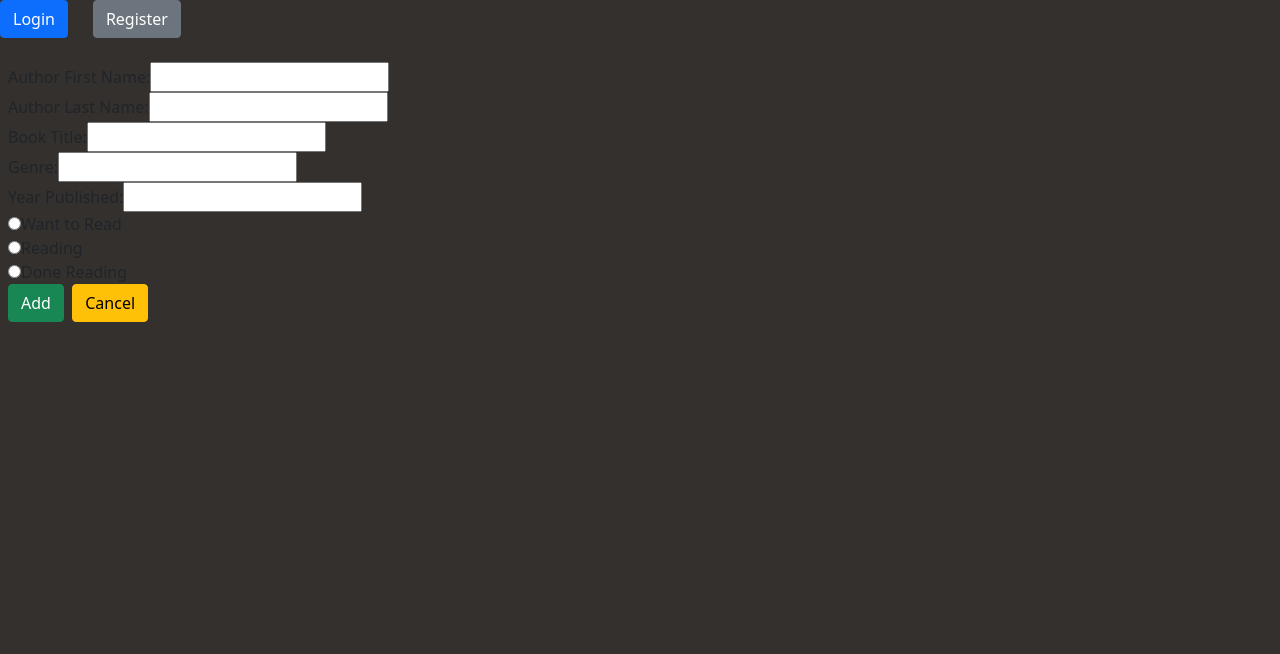
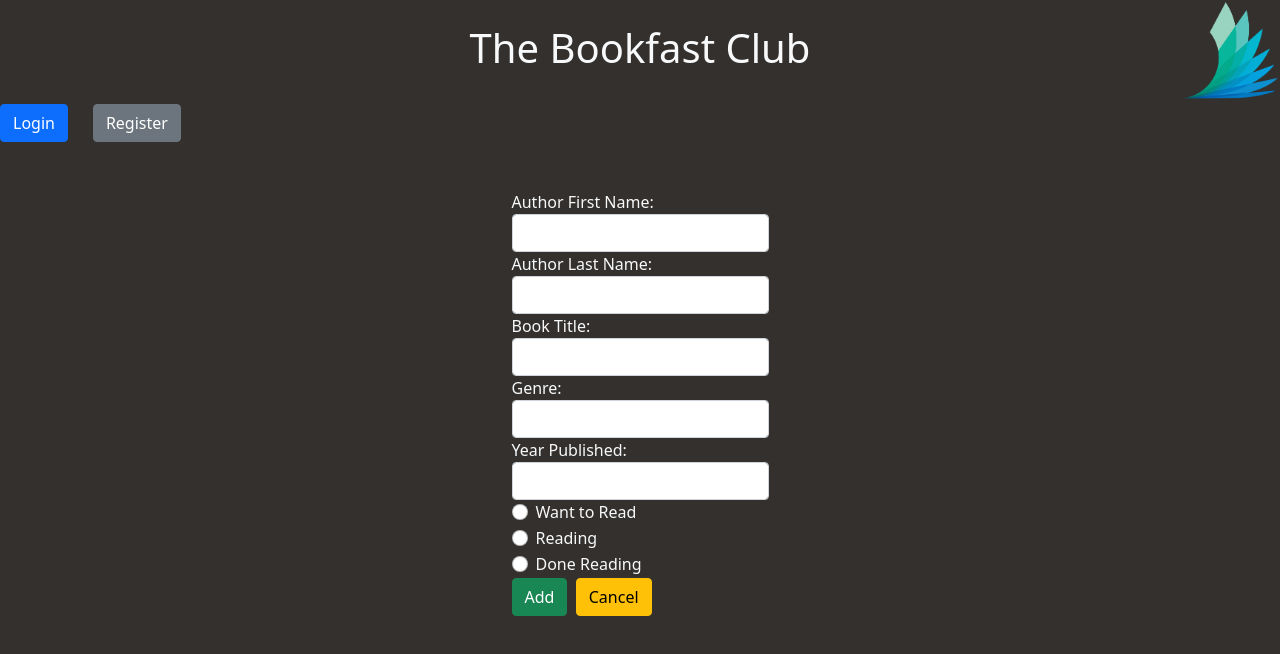
Before and after one commit to EdwardV-dev/BookClubProject, a React (Create React App) app in the folder src/client(react)/bookclub-frontend/: page /add in a window 1280 px wide. Shown: the top 654 px of the page. Built offline with nearby package versions, Linux system fonts and the light colour scheme.

Commit message:
Updated visuals and organization of the front-end.

```diff
--- a/src/client(react)/bookclub-frontend/src/App.js
+++ b/src/client(react)/bookclub-frontend/src/App.js
@@ -13,17 +13,28 @@ import AddBook from './components/AddBook';
 import AuthContext from "./context/AuthContext";
 import {useState, useEffect, useHistory} from "react";
 import DeleteUserBook from './components/DeleteUserBook';
+import 'bootstrap/dist/css/bootstrap.min.css';
+import logo from "./logo.png"
 
 function App() {
   const [userStatus, setUserStatus] = useState();
 
     return (
       <Router>
-<AuthContext.Provider value={[userStatus, setUserStatus]}>
+        <AuthContext.Provider value={[userStatus, setUserStatus]}>
+          <br></br>
+          <h1 className="text-light"style={{display: 'flex', justifyContent: 'center'}}>The Bookfast Club </h1>
 
+        <br></br>
         <NavBar
         role={userStatus?.user.authorities}
         />
+        <br></br>
+
+        <div
+        className="position-absolute top-0 end-0" >
+            <img src={logo} alt="Logo" width="100"/>
+        </div>
 
         <Switch>
           <Route path="/books">
@@ -69,6 +80,7 @@ function App() {
         </Switch>
         </AuthContext.Provider>
       </Router>
+
     );
   }
 
--- a/src/client(react)/bookclub-frontend/src/components/AddBook.js
+++ b/src/client(react)/bookclub-frontend/src/components/AddBook.js
@@ -176,7 +176,7 @@ function AddBook() {
   };
 
   const handleCancel = async (event) => {
-    history.push("/admin");
+    history.push("/books");
   };
 
   const determineIfYearNull = (yearPublished) => {
@@ -188,52 +188,68 @@ function AddBook() {
   };
 
   return (
-    <form onSubmit={handleSubmit} className="form-inline mx-2 my-4">
+      <>
+
+
+    <form onSubmit={handleSubmit} className="form-inline mx-2 my-4 text-light">
+
       <ErrorArray errors={errors} />
-      <div>
+
+      <div class="container">
+        <div class="row justify-content-md-center">
+
+            <div class="col col-lg-2"></div>
+
+            <div class="col-md-auto">
+                <div class="form-group">
                     <label htmlFor="authorFirstName">Author First Name:</label>
                     <input
                     type="text"
+                    class="form-control"
                     id="authorFirstName"
                     name="authorFirstName"
                     required
                     onChange={handleFirstNameChange}
                     />
                 </div>
-      <div>
+                <div class="form-group">
                     <label htmlFor="authorLastName">Author Last Name:</label>
                     <input
                     type="text"
+                    class="form-control"
                     id="authorLastName"
                     name="authorLastName"
                     required
                     onChange={handleLastNameChange}
                     />
                 </div>
-      <div>
+                <div class="form-group">
                     <label htmlFor="bookTitle">Book Title:</label>
                     <input
                     type="text"
+                    class="form-control"
                     id="bookTitle"
                     name="bookTitle"
                     required
                     onChange={handleChange}
                     />
                 </div>
-      <div>
+                <div class="form-group">
                     <label htmlFor="genre">Genre:</label>
                     <input
                     type="text"
+                    class="form-control"
                     id="genre"
                     name="genre"
                     required
                     onChange={handleChange}
                     />
                 </div>
-      <div>
+                <div class="form-group">
                     <label htmlFor="yearPublished">Year Published:</label>
                     <input
                     type="number"
+                    class="form-control"
                     id="yearPublished"
                     name="yearPublished"
                     max="2022"
@@ -241,8 +257,9 @@ function AddBook() {
                     />
                 </div>
 
-      <div>
+                <div class="form-check">
                     <input
+                    class="form-check-input"
                     type="radio"
                     value="WantToRead"
                     name="completionStatus"
@@ -251,8 +268,9 @@ function AddBook() {
                     />
                     Want to Read
                 </div>
-      <div>
+                <div class="form-check">
                     <input
+                    class="form-check-input"
                     type="radio"
                     value="Reading"
                     name="completionStatus"
@@ -260,8 +278,9 @@ function AddBook() {
                     />
                     Reading
                 </div>
-      <div>
+                <div class="form-check">
                     <input
+                    class="form-check-input"
                     type="radio"
                     value="DoneReading"
                     name="completionStatus"
@@ -283,7 +302,15 @@ function AddBook() {
                     Cancel
                     </button>
                 </div>
+
+            </div>
+
+            <div class="col col-lg-2"></div>
+
+        </div>
+      </div>
     </form>
+    </>
   );
 }
 
--- a/src/client(react)/bookclub-frontend/src/components/Admin.js
+++ b/src/client(react)/bookclub-frontend/src/components/Admin.js
@@ -97,7 +97,11 @@ function Admin() {
                   <td><ApprovalStatus boolean={book.approvalStatus} /></td>
                   <td>
                     <div className="float-right">
-                      <Link to={`/booksAdminEdit/${book.idBooks}`}>Edit</Link> &nbsp;
+                      <Link to={`/booksAdminEdit/${book.idBooks}`}>
+                        <button type="button" className="btn btn-info ml-2">
+                          Edit
+                        </button>
+                      </Link> &nbsp;
                       {book.approvalStatus ? (
                         null
                       ) : (
--- a/src/client(react)/bookclub-frontend/src/components/DeleteUserBook.js
+++ b/src/client(react)/bookclub-frontend/src/components/DeleteUserBook.js
@@ -76,7 +76,7 @@ function DeleteUserBook() {
     }
 
     return (
-        <form onSubmit={handleSubmit} className="form-inline  mx-2 my-4">
+        <form onSubmit={handleSubmit} className="form-inline text-light mx-2 my-4">
             <h2>Delete this book from "My Books"?</h2>
             <table className="table table-striped table-dark table-hover">
             <thead>
--- a/src/client(react)/bookclub-frontend/src/components/EditAdminBooks.js
+++ b/src/client(react)/bookclub-frontend/src/components/EditAdminBooks.js
@@ -165,7 +165,13 @@ function EditAdminBooks() {
         <ErrorArray errors={errors} />
 
         <form onSubmit={handleSubmit} className="form-inline mx-2 my-4 text-light" >
-             <div className="form-group mx-4 my-4" sm={10}>
+             <div class="container">
+                 <div class="row justify-content-md-center">
+
+                     <div class="col col-lg-2"></div>
+
+                     <div class="col-md-auto">
+                     <div className="form-group mx-4 my-4" sm={10}>
                 <label htmlFor="authorFirstName">Author First Name:</label>
                 <input
                     type="text"
@@ -235,29 +241,15 @@ function EditAdminBooks() {
                     Cancel
                 </button>
             </div>
-        </form>
+                     </div>
+
+                     <div class="col col-lg-2"></div>
+
+                 </div>
+             </div>
 
 
-        {/* <Form>
-  <Form.Group className="mb-3" controlId="formBasicEmail">
-    <Form.Label>Email address</Form.Label>
-    <Form.Control type="email" placeholder="Enter email" />
-    <Form.Text className="text-muted">
-      We'll never share your email with anyone else.
-    </Form.Text>
-  </Form.Group>
-
-  <Form.Group className="mb-3" controlId="formBasicPassword">
-    <Form.Label>Password</Form.Label>
-    <Form.Control type="password" placeholder="Password" />
-  </Form.Group>
-  <Form.Group className="mb-3" controlId="formBasicCheckbox">
-    <Form.Check type="checkbox" label="Check me out" />
-  </Form.Group>
-  <Button variant="primary" type="submit">
-    Submit
-  </Button>
-</Form> */}
+        </form>
         </>
         )
     );
--- a/src/client(react)/bookclub-frontend/src/components/EditUserBooks.js
+++ b/src/client(react)/bookclub-frontend/src/components/EditUserBooks.js
@@ -103,20 +103,22 @@ function EditUserBooks() {
     }
 
     return (
-        <>
-        <h2>Update completion status for:</h2>
-        <div>
-            <h3>{bookTitle}</h3>
+        <form onSubmit={handleSubmit} className="form-inline mx-2 my-4 text-light ">
+        <div class="container">
+        <div class="row justify-content-md-center">
+        <div class="col col-lg-2">
         </div>
+        <div class="col-md-auto">
 
-        {/* {errors.map((error, i) => (
-            <Error key={i} msg={error} />
-        ))} */}
+            <h2 class="text-center" >Update completion status for:</h2>
+            <div>
+                <h3 class="text-center">{bookTitle}</h3>
+            </div>
 
-        <div>
-            <form onSubmit={handleSubmit} className="form-inline mx-2 my-4">
-                <div>
+            <div>
+                <div class="form-check">
                     <input
+                        class="form-check-input"
                         type="radio"
                         value="WantToRead"
                         name="completionStatus"
@@ -125,8 +127,9 @@ function EditUserBooks() {
                     />
                     Want to Read
                 </div>
-                <div>
+                <div class="form-check">
                     <input
+                        class="form-check-input"
                         type="radio"
                         value="Reading"
                         name="completionStatus"
@@ -134,8 +137,9 @@ function EditUserBooks() {
                     />
                     Reading
                 </div>
-                <div>
+                <div class="form-check">
                     <input
+                        class="form-check-input"
                         type="radio"
                         value="DoneReading"
                         name="completionStatus"
@@ -152,9 +156,14 @@ function EditUserBooks() {
                         Cancel
                     </button>
                 </div>
-            </form>
+            </div>
+
         </div>
-        </>
+        <div class="col col-lg-2">
+        </div>
+        </div>
+        </div>
+        </form>
     );
 }
 
--- a/src/client(react)/bookclub-frontend/src/components/Error.js
+++ b/src/client(react)/bookclub-frontend/src/components/Error.js
@@ -4,8 +4,8 @@ function Error({ msg }) {
   const history = useHistory();
 
   return (
-    <p>
-      🙅🏾‍♂️ Error{" "}
+    <p className="text-light"style={{display: 'flex', justifyContent: 'center'}}>
+      🙅🏾‍♂️ {" "}
       {history.location.state ? ` - ${history.location.state.msg}` : ""}
       {msg}
     </p>
--- a/src/client(react)/bookclub-frontend/src/components/ErrorArray.js
+++ b/src/client(react)/bookclub-frontend/src/components/ErrorArray.js
@@ -5,7 +5,6 @@ function Errors({ errors }) {
 
   return (
     <div className="alert alert-danger">
-      The following errors were found:
       <ul>
         {errors.map(error => (
           <li key={error}>{error}</li>
--- a/src/client(react)/bookclub-frontend/src/components/Home.js
+++ b/src/client(react)/bookclub-frontend/src/components/Home.js
@@ -7,7 +7,7 @@ function Home() {
 
     return (
         <>
-        <h2 class="text-light text-center">Welcome to The Book Club!</h2>
+        <h2 class="text-light text-center">Welcome!</h2>
         <div style={{display: 'flex', justifyContent: 'center'}}>
             <img src={logo} alt="Logo" />
         </div>
--- a/src/client(react)/bookclub-frontend/src/components/Recommend.js
+++ b/src/client(react)/bookclub-frontend/src/components/Recommend.js
@@ -195,7 +195,7 @@ async function activateSecondFetch(data1){
 
               <td>
                 <div className="float-right">
-                  <button onClick={addBookToMyList}>Add Book</button> &nbsp;
+                  <button onClick={addBookToMyList} className="btn btn-warning">Add Book</button> &nbsp;
                 </div>
               </td>
             </tr>
--- a/src/client(react)/bookclub-frontend/src/components/Register.js
+++ b/src/client(react)/bookclub-frontend/src/components/Register.js
@@ -40,29 +40,60 @@ function Register() {
 
     return (
         <>
-        <div>
-            <h2>Register</h2>
+        <h2 className="text-light"style={{display: 'flex', justifyContent: 'center'}}>Register</h2>
 
-            {errors.map((error, i) => (
+      {errors.map((error, i) => (
         <Error key={i} msg={error} />
       ))}
 
-            <form onSubmit={handleSubmit}>
-                <div>
-                    <label htmlFor = "username">Username</label>
-                    <input type="text" id="username" onChange={(event) => setUsername(event.target.value)}/>
-                </div>
+      <form onSubmit={handleSubmit} className="form-inline mx-2 my-4 text-light">
+        <div class="container">
+        <div class="row justify-content-md-center">
+        <div class="col col-lg-2">
+        </div>
+        <div class="col-md-auto">
+        <label htmlFor = "username">Username:</label>
+          <input
+            class="form-control"
+            type="text"
+            id="username"
+            onChange={(event) => setUsername(event.target.value)}
+          />
+    </div>
+    <div class="col col-lg-2">
+    </div>
+        </div>
 
-                <div>
-                    <label>Password</label>
-                    <input type="text" id="password" onChange={(event) => setPassword(event.target.value)}/>
-                </div>
+        <div class="row justify-content-md-center">
+    <div class="col col-lg-2">
+    </div>
+    <div class="col-md-auto">
+      <label>Password:</label>
+          <input
+            class="form-control"
+            type="text"
+            id="password"
+            onChange={(event) => setPassword(event.target.value)}
+          />
+    </div>
+    <div class="col col-lg-2">
+    </div>
+  </div>
 
-                <div>
-                    <button type="submit">Register</button>
-                </div>
-            </form>
+        <div class="row justify-content-md-center">
+    <div class="col col-lg-2">
+
+    </div>
+    <div class="col-md-auto">
+    <button type="submit" class="btn btn-info text-light">Register</button>
+
+    </div>
+    <div class="col col-lg-2">
+
+    </div>
+  </div>
         </div>
+      </form>
         </>
     );
 }
```
Lines whose indentation alone changed are shown as unchanged.
